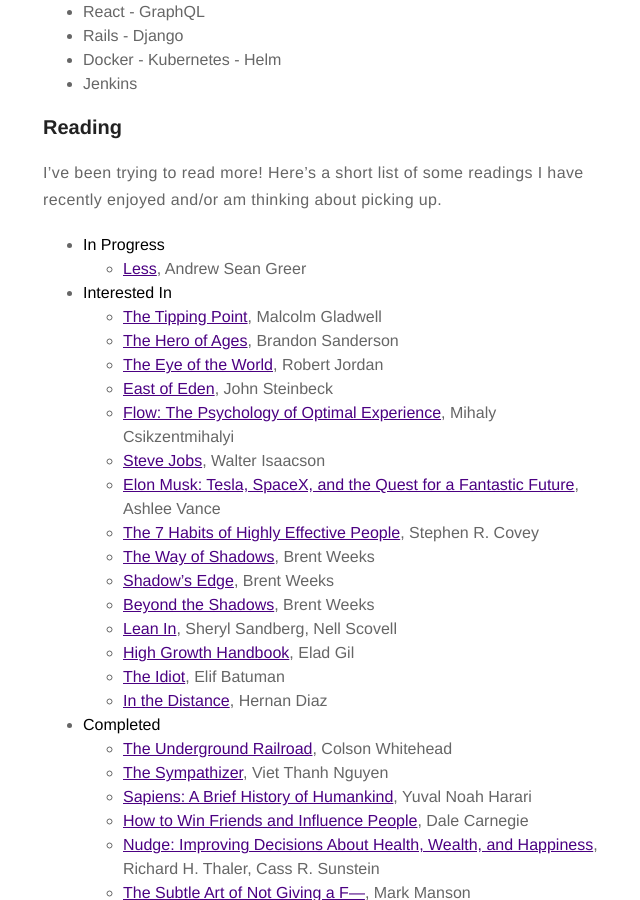
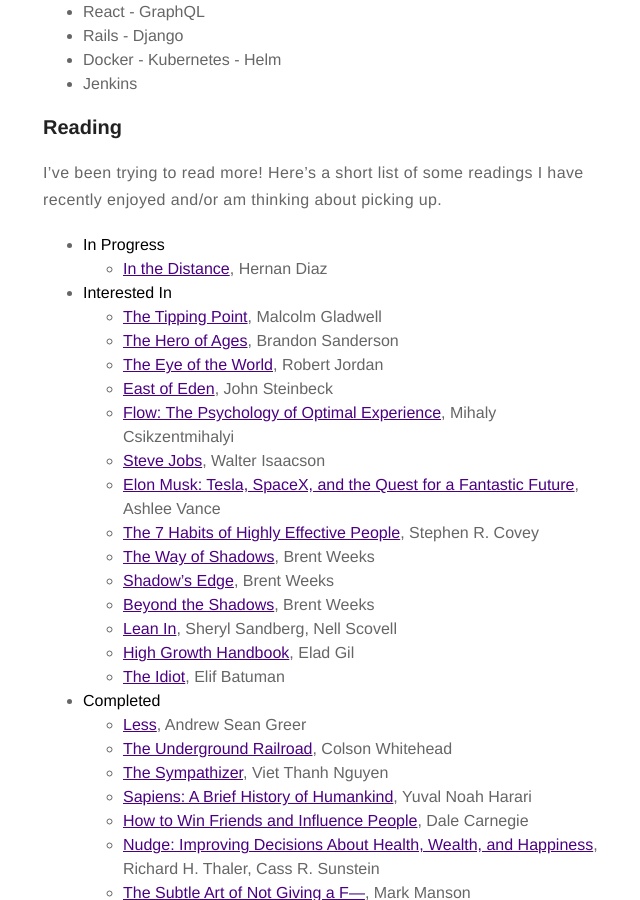
Before and after one commit to OldGuo/oldguo.github.io, a Jekyll site: the page built from about.md, in a window 1280 px wide and 900 px high, scrolled down 708 px. Shown: the whole window, without its empty margins (317-957 px from the left). Built offline with Jekyll 4.4.1, drawn with Linux system fonts in a browser that asks for light colours; some of the changed lines change nothing that is shown.

Commit message:
Oct 2019 reading #2

```diff
--- a/about.md
+++ b/about.md
@@ -20,7 +20,7 @@
 ### Reading
 I've been trying to read more! Here's a short list of some readings I have recently enjoyed and/or am thinking about picking up.
 - **In Progress**
-  - [Less](https://www.goodreads.com/book/show/39927096-less), Andrew Sean Greer
+  - [In the Distance](https://www.goodreads.com/book/show/34381330-in-the-distance), Hernan Diaz
 - **Interested In**
   - [The Tipping Point](https://www.goodreads.com/book/show/2612.The_Tipping_Point), Malcolm Gladwell
   - [The Hero of Ages](https://www.goodreads.com/book/show/2767793-the-hero-of-ages), Brandon Sanderson
@@ -36,8 +36,8 @@
   - [Lean In](https://www.goodreads.com/book/show/16071764-lean-in), Sheryl Sandberg, Nell Scovell
   - [High Growth Handbook](https://www.goodreads.com/book/show/40536148-high-growth-handbook), Elad Gil
   - [The Idiot](https://www.goodreads.com/book/show/30962053-the-idiot), Elif Batuman
-  - [In the Distance](https://www.goodreads.com/book/show/34381330-in-the-distance), Hernan Diaz
 - **Completed**
+  - [Less](https://www.goodreads.com/book/show/39927096-less), Andrew Sean Greer
   - [The Underground Railroad](https://www.goodreads.com/book/show/30555488-the-underground-railroad), Colson Whitehead
   - [The Sympathizer](https://www.goodreads.com/book/show/23168277-the-sympathizer), Viet Thanh Nguyen
   - [Sapiens: A Brief History of Humankind](https://www.goodreads.com/book/show/23692271-sapiens), Yuval Noah Harari
```
